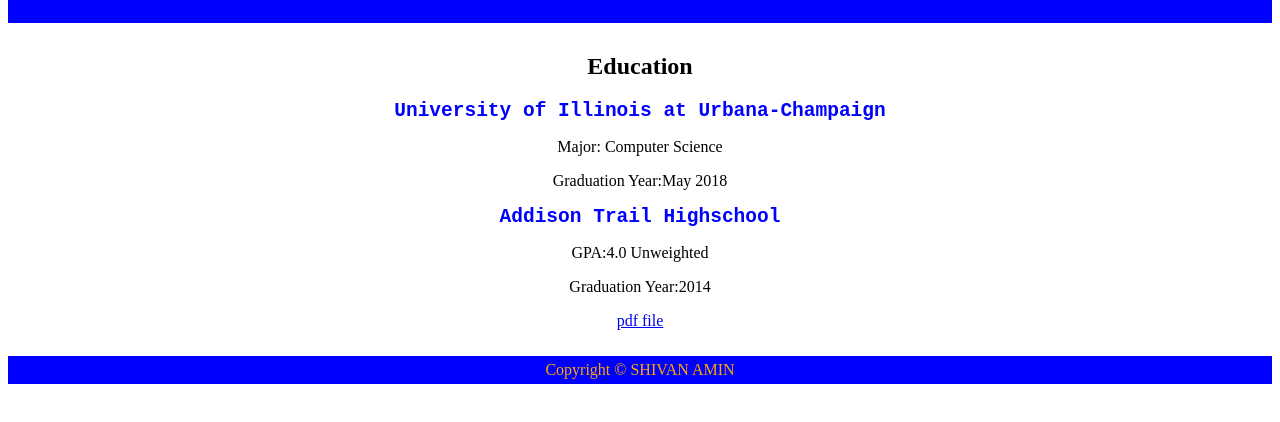
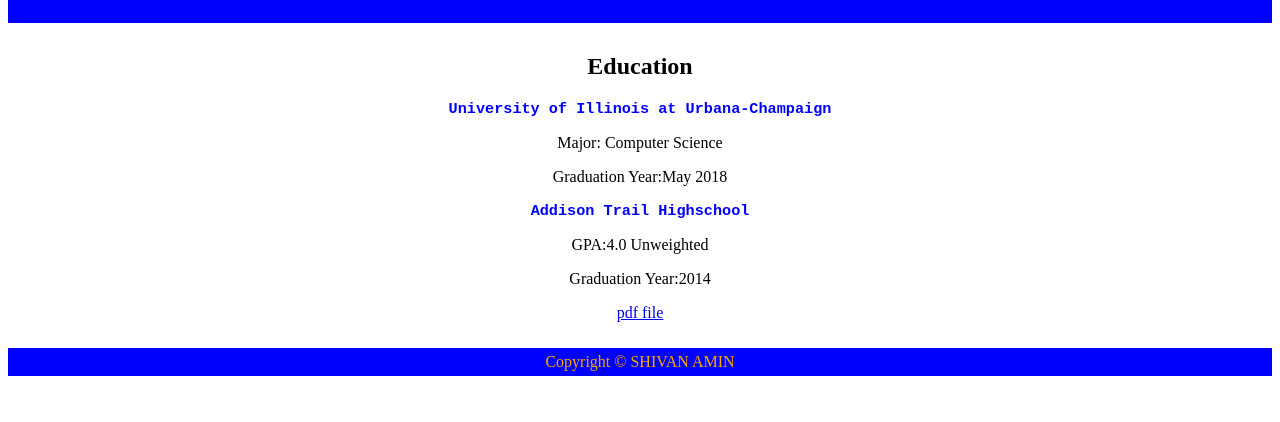
Before and after one commit to shivanamin/shivanamin, a plain HTML site: page index.html in a window 1280 px wide. Shown: the part 122-544 px from the top of the page. Drawn offline with Linux system fonts and the light colour scheme.

Commit message:
Update index.html

```diff
--- a/index.html
+++ b/index.html
@@ -32,16 +32,16 @@
 <center>
 <div id="section">
 <h2>Education</h2>
-<h2 style="color: blue;
+<h3 style="color: blue;
     font-stretch: condensed;
     font-family: monospace;">
-University of Illinois at Urbana-Champaign</h2>
+University of Illinois at Urbana-Champaign</h3>
 <p>Major: Computer Science</p>
 <p>Graduation Year:May 2018</p>
 
-<h2 style="color: blue;
+<h3 style="color: blue;
     font-stretch: condensed;
-    font-family: monospace;">Addison Trail Highschool</h2>
+    font-family: monospace;">Addison Trail Highschool</h3>
 <p>GPA:4.0 Unweighted</p>
 <p>Graduation Year:2014</p>
 <p> </p>
```
